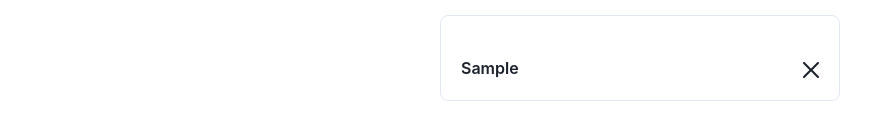
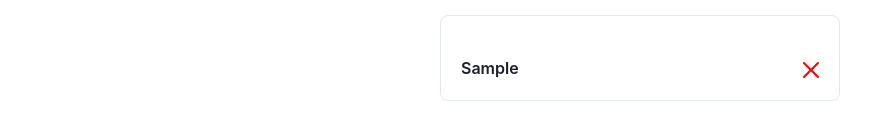
Before and after one commit to nrowley/typescript-react-todo, a React (Create React App) app in the folder client/: page / in a window 1280 px wide. Both pictures are taken after typing "Sample" into the empty fields and a click on the button "Add Todo". Shown: the part 287-426 px from the top of the page, without its empty margins (0-895 px from the left). Built offline with nearby package versions, Linux system fonts and the light colour scheme.

Commit message:
change remove todo colour

```diff
--- a/client/src/components/ColorMode.tsx
+++ b/client/src/components/ColorMode.tsx
@@ -17,7 +17,7 @@ export default function ColorMode({}: Props): ReactElement {
           </FormLabel>
           <Switch
             name="colorswitch"
-            colorScheme="teal"
+            colorScheme="green"
             size="lg"
             onChange={toggleColorMode}
           />
--- a/client/src/components/Todo.tsx
+++ b/client/src/components/Todo.tsx
@@ -34,7 +34,7 @@ export default function Todo({ id, name, removeTodo }: Props): ReactElement {
           </GridItem>
           <GridItem colEnd={4}>
             <Box>
-              <CloseIcon onClick={() => removeTodo(id)} />
+              <CloseIcon color="red" onClick={() => removeTodo(id)} />
             </Box>
           </GridItem>
         </Grid>
```
